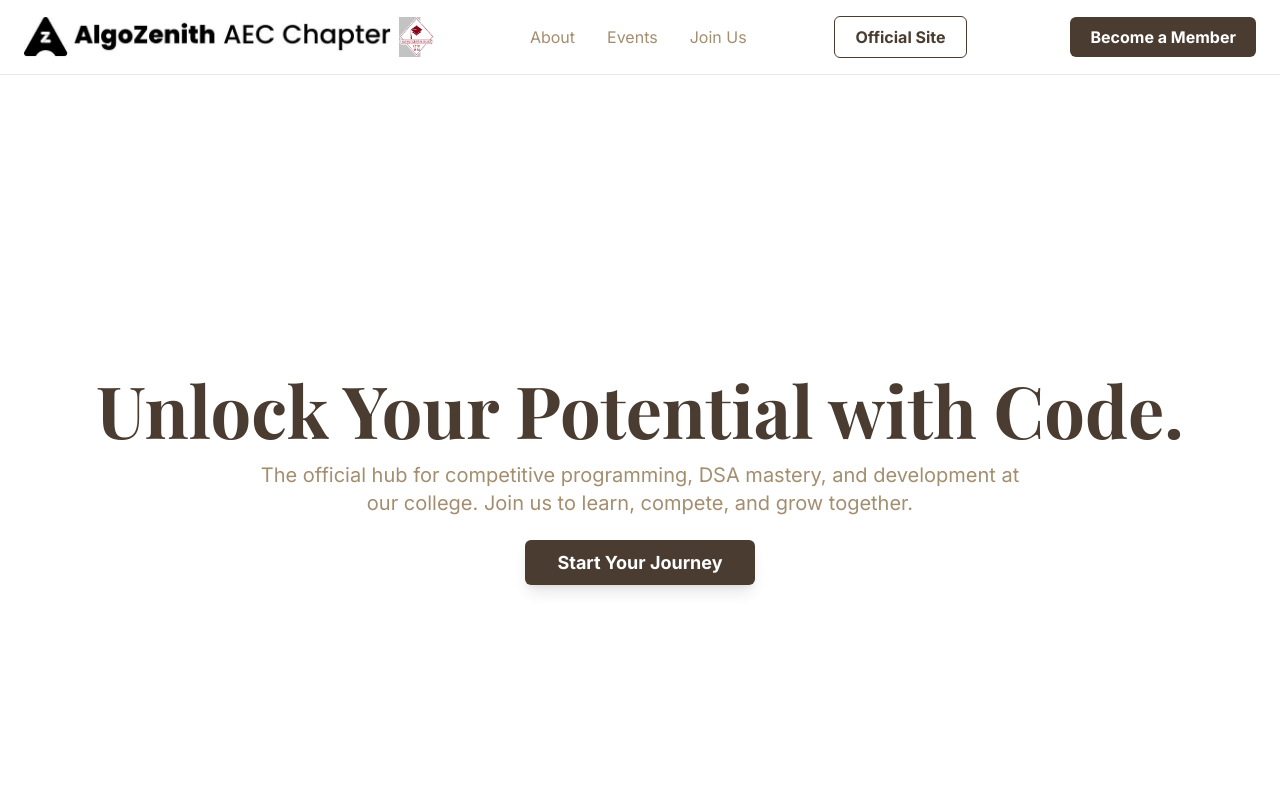
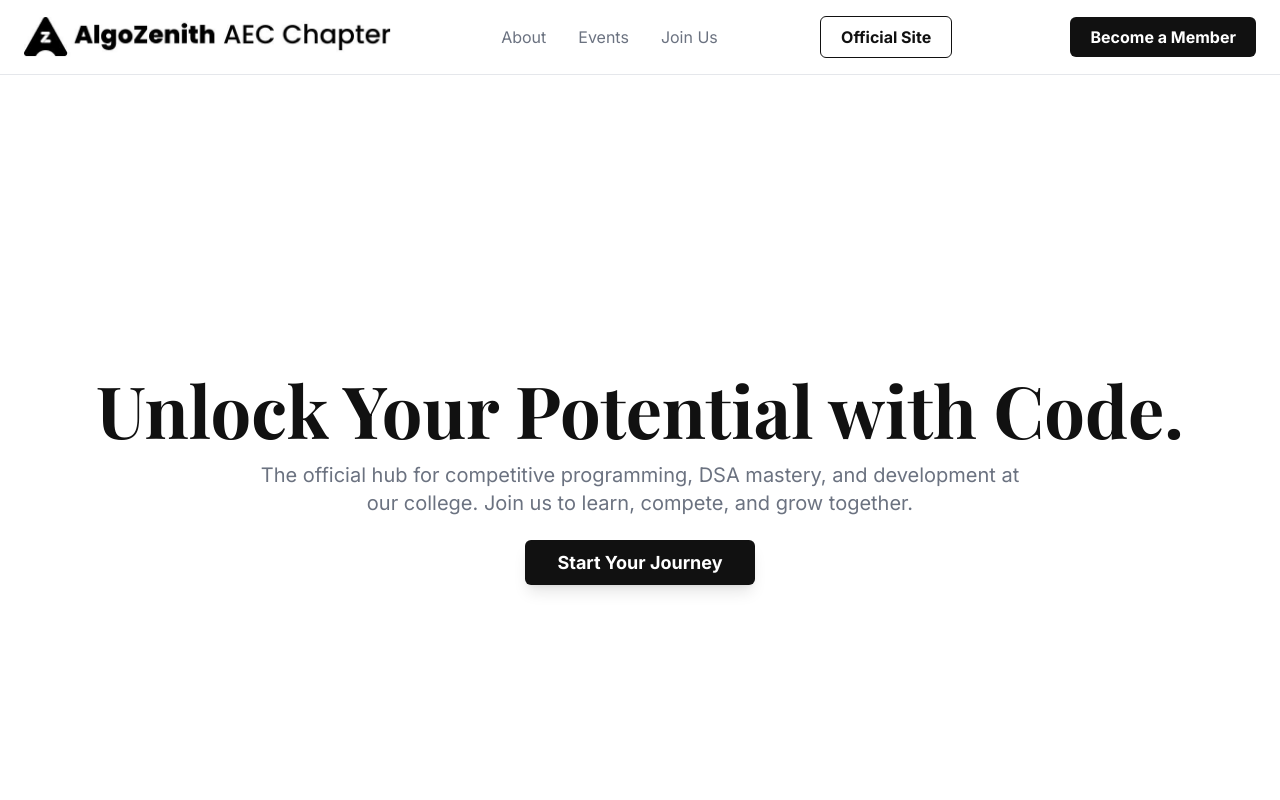
Before and after one commit to SS-Rana/algozenith, a plain HTML site: page index.html in a window 1280 px wide. Shown: the top 800 px of the page. Drawn offline with nearby package versions, Linux system fonts and the light colour scheme.

Commit message:
reverted changes

```diff
--- a/index.html
+++ b/index.html
@@ -18,9 +18,9 @@
                     },
                     colors: {
                         'paper': '#FFFFFF', // White background
-                        'ink': '#4A3C30',   // Dark Coffee Brown
+                        'ink': '#111111',   // Black text
                         'light-gray': '#E5E7EB', // for borders
-                        'mid-gray': '#A38E70',   // Creamy Coffee
+                        'mid-gray': '#6B7280',   // for secondary text
                     },
                     animation: {
                         'fade-in-up': 'fadeInUp 0.8s ease-out forwards',
@@ -43,7 +43,6 @@
             <div class="flex items-center justify-between">
                 <a href="#" class="text-2xl font-serif font-bold tracking-wider flex items-center">
                     <img src="src/logo.jpg" alt="AlgoZenith Club Logo" class="h-10 w-auto mr-2">
-                    <img src="src/collegeLogo.png" alt="College Logo" class="h-10 w-auto mr-2">
                 </a>
                 <nav class="hidden md:flex items-center space-x-8">
                     <a href="#about" class="text-mid-gray hover:text-ink transition duration-300">About</a>
```
